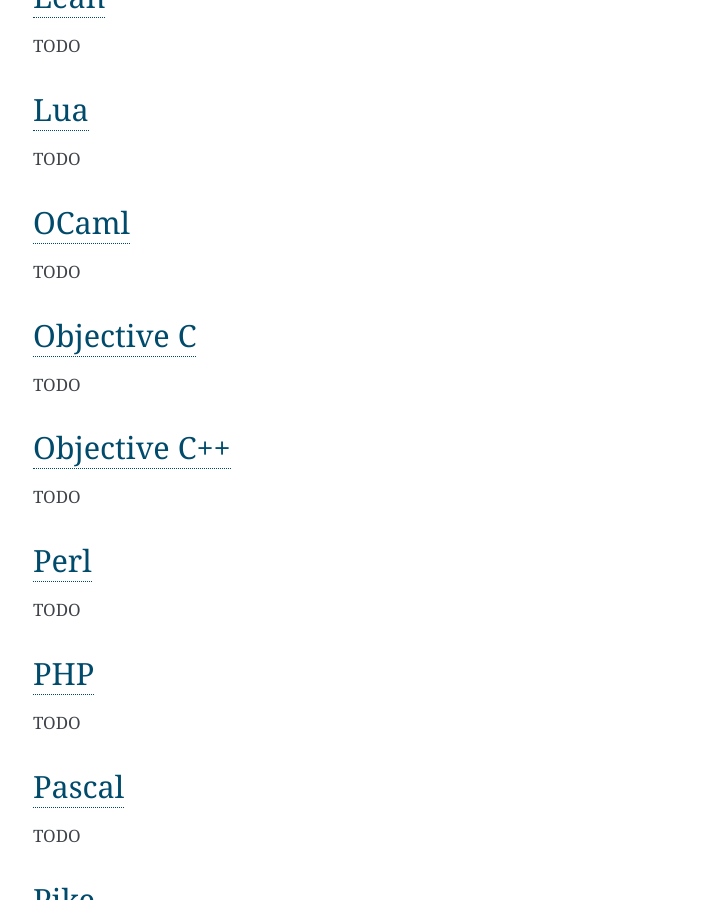
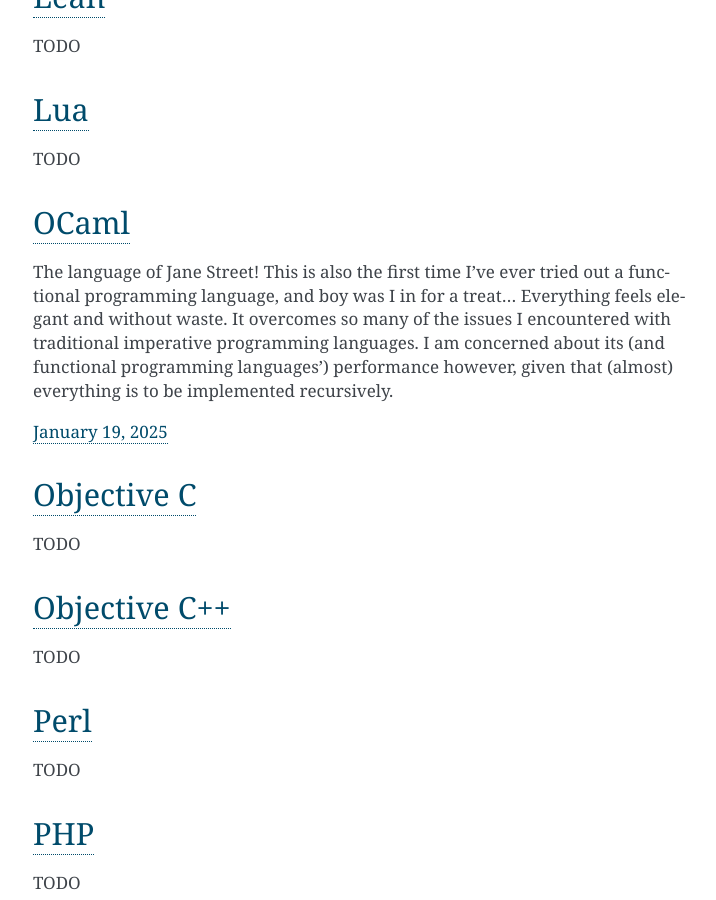
Before and after one commit to AussieSeaweed/personal-website, a Sphinx documentation site: the page built from source/random/pl-tour.rst, in a window 1280 px wide and 900 px high, scrolled down 4221 px. Shown: the whole window, without its empty margins (387-1103 px from the left). Built offline with Sphinx 7.4.7, drawn with Linux system fonts in a browser that asks for light colours.

Commit message:
Add tour of OCaml

```diff
--- a/source/random/pl-tour.rst
+++ b/source/random/pl-tour.rst
@@ -173,7 +173,9 @@ TODO
 `OCaml <https://ocaml.org/>`_
 -----------------------------
 
-TODO
+The language of Jane Street! This is also the first time I've ever tried out a functional programming language, and boy was I in for a treat... Everything feels elegant and without waste. It overcomes so many of the issues I encountered with traditional imperative programming languages. I am concerned about its (and functional programming languages') performance however, given that (almost) everything is to be implemented recursively.
+
+`January 19, 2025 <https://ocaml.org/docs/tour-of-ocaml>`_
 
 `Objective C <https://developer.apple.com/library/archive/documentation/Cocoa/Conceptual/ProgrammingWithObjectiveC/Introduction/Introduction.html>`_
 ----------------------------------------------------------------------------------------------------------------------------------------------------
```
